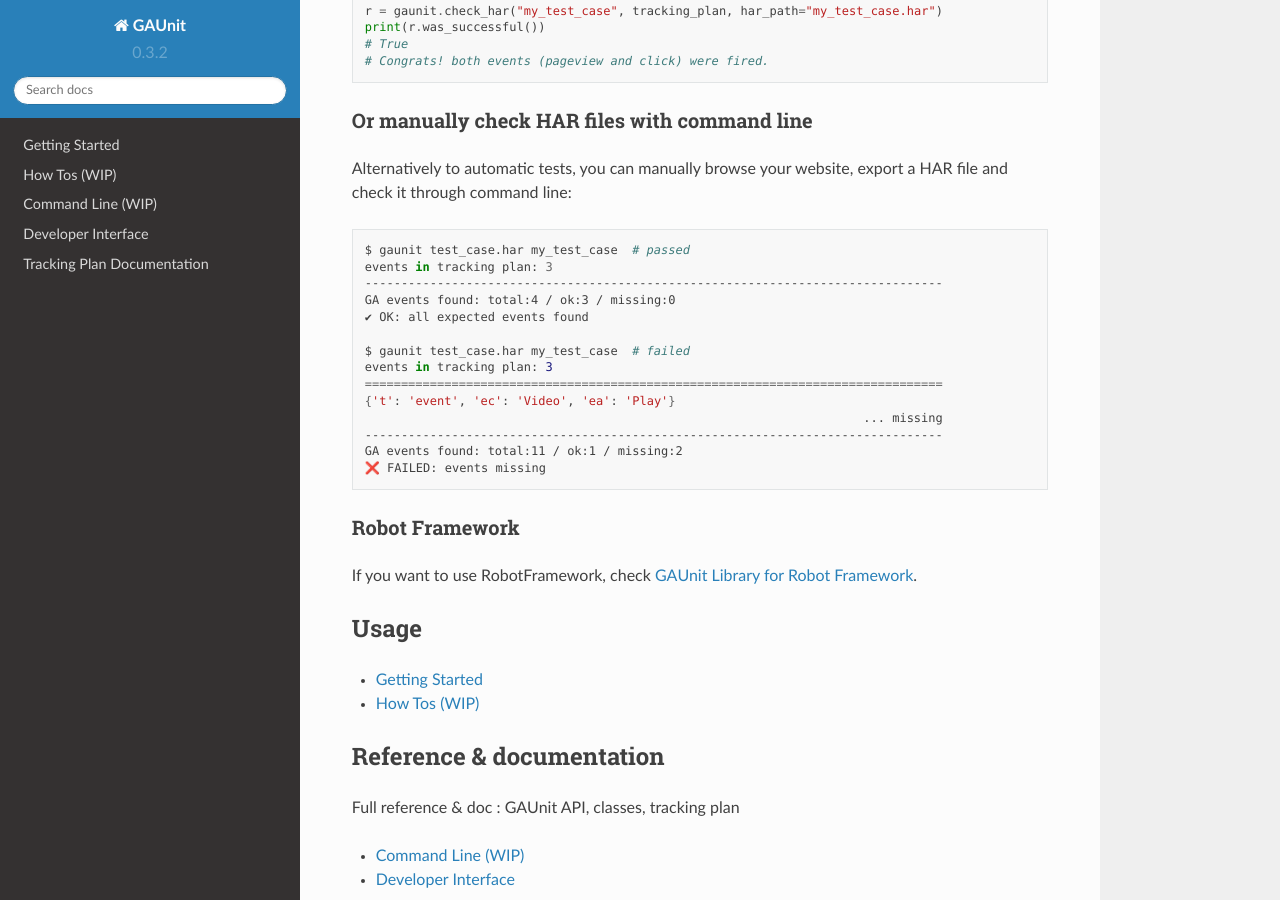
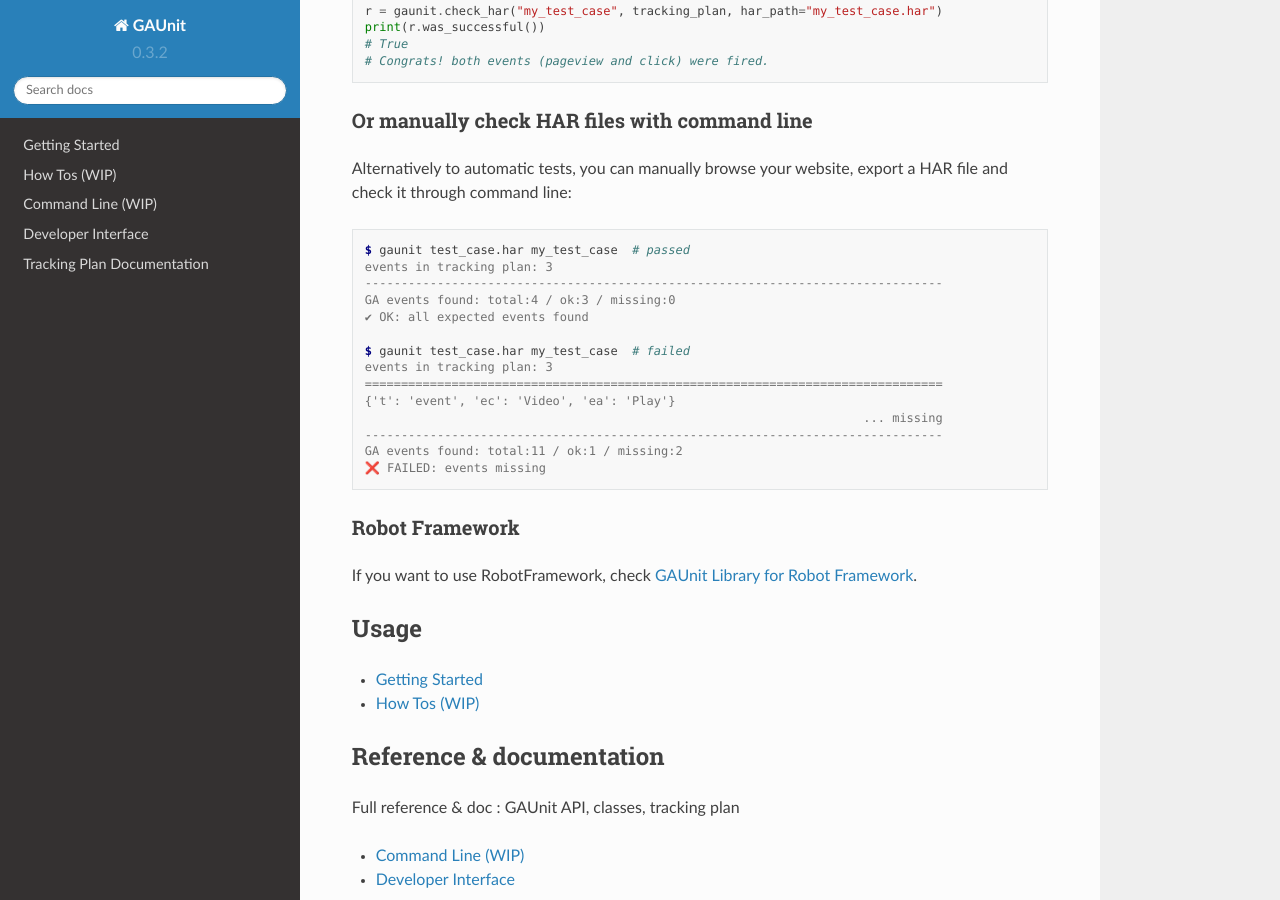
Before and after one commit to VinceCabs/GAUnit, a Sphinx documentation site: the page built from docs/index.rst, in a window 1280 px wide and 900 px high, scrolled down 1315 px. Built offline with Sphinx 7.4.7 and the Read the Docs theme 2.0.0, drawn with Linux system fonts in a browser that asks for light colours; some of the changed text lies outside the part shown.

Commit message:
📘 docs: minor, better code block

```diff
--- a/docs/index.rst
+++ b/docs/index.rst
@@ -34,7 +34,7 @@
 
 Use pip:
 
-.. code:: bash
+.. code:: console
 
    pip install gaunit
 
@@ -83,7 +83,7 @@
 Alternatively to automatic tests, you can manually browse your website, export a
 HAR file and check it through command line:
 
-.. code:: bash
+.. code:: console
 
    $ gaunit test_case.har my_test_case  # passed
    events in tracking plan: 3
```
